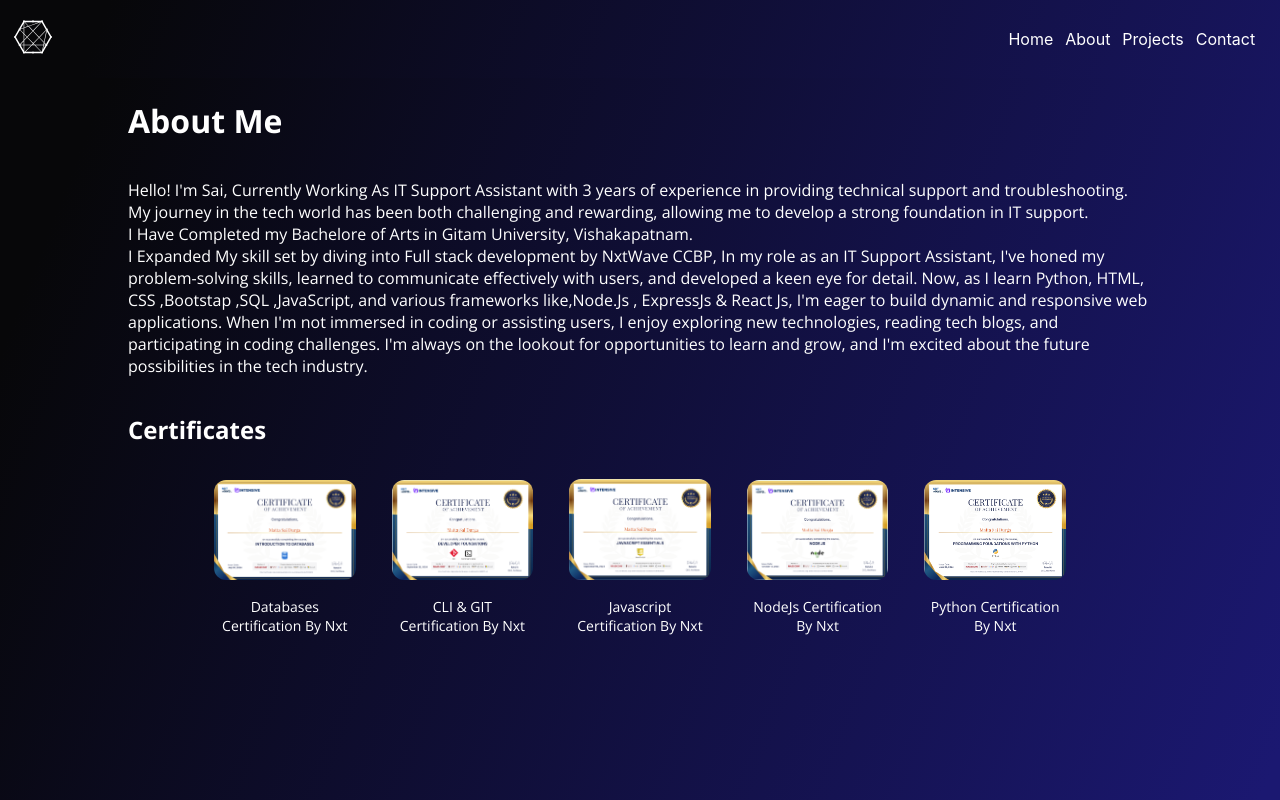
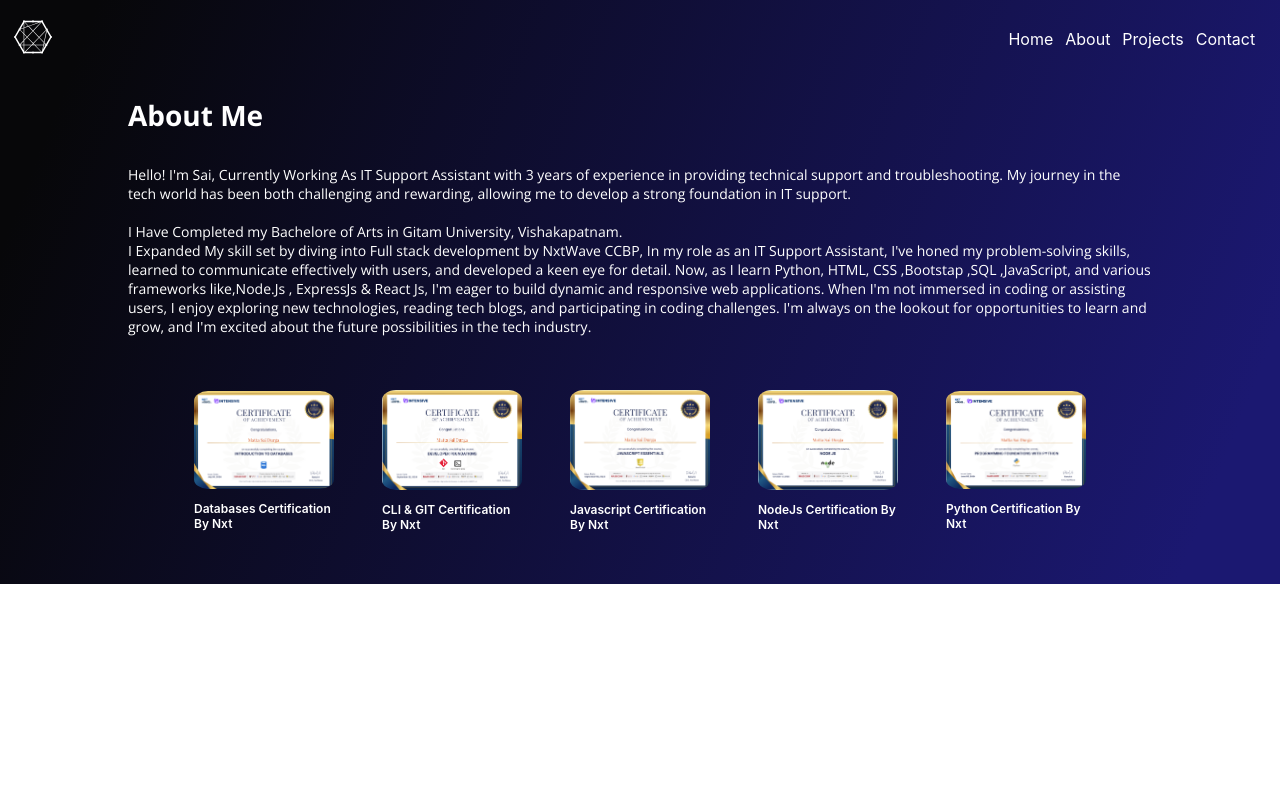
Before and after one commit to Matta-Sai/matta-sai.github.io, a React (Create React App) app: page /about in a window 1280 px wide. Shown: the top 800 px of the page. Built offline with nearby package versions, Linux system fonts and the light colour scheme; a web font is replaced by a local one.

Commit message:
added resume and minor changes to the UI

```diff
--- a/package.json
+++ b/package.json
@@ -1,5 +1,5 @@
 {
-  "homepage" : "http://matta-sai.github.io/",
+  "homepage": "http://matta-sai.github.io/",
   "name": "my-portfofio",
   "version": "0.1.0",
   "private": true,
@@ -11,6 +11,7 @@
     "react-icons": "^5.4.0",
     "react-router-dom": "^7.1.1",
     "react-scripts": "5.0.1",
+    "react-slick": "^0.30.3",
     "web-vitals": "^4.2.4"
   },
   "scripts": {
--- a/src/App.css
+++ b/src/App.css
@@ -3,4 +3,6 @@
     flex-direction: column;
     background-image: linear-gradient( 111.4deg,  rgba(7,7,9,1) 6.5%, rgba(27,24,113,1) 93.2% );
     background-size: cover;
+    width: 100%;
+    overflow-x: hidden;
 }
--- a/src/components/About/index.css
+++ b/src/components/About/index.css
@@ -1,74 +1,44 @@
 @import url('https://fonts.googleapis.com/css2?family=Open+Sans:ital,wght@0,300..800;1,300..800&family=Playwrite+AU+VIC+Guides&display=swap');
+.about-certificates-container {
+    display: flex;
+    flex-direction: column;
+    align-items: center;
+    height: 100%;
+    background-size: cover;
+}
+
 .about-container {
     display: flex;
     flex-direction: column;
-    background-image: linear-gradient( 111.4deg,  rgba(7,7,9,1) 6.5%, rgba(27,24,113,1) 93.2% );
-    height: 120vh;
-    background-size: cover;
     color: #ffffff;
     font-family: "open sans", sans-serif;
+    margin-left: 5%;
+    margin-right: 5%;
+    width: 80%;
 }
 
-.about-content-container {
-    display: flex;
-    flex-direction: column;
-    justify-content: flex-start;
-    padding-left: 10%;
-    padding-right: 10%;
+.about-heading {
+    font-size: 28px;
 }
 
 .about-desc {
-    font-size: 16px;
-}
-
-.certificates-container {
-    display: flex;
-    flex-direction: column;
-    justify-content: flex-start;
-    padding-left: 10%;
-    padding-right: 10%;
-    height: 100%;
-}
-
-.certificate-content {
-    display: flex;
-    flex-direction: row;
-    align-items: center;
-    justify-content: center;
-    width: 100%;
-    flex-wrap: wrap;
-}
-
-.certificate {
-    width: 15%;
-    min-width: 100px;
-    margin: 12px;
-    transition: ease-in-out 0.5s;
-    border: none;
-    outline: none;
-    background-color: transparent;
-}
-
-.certificate-logo {
-    width: 100%;
-    height: 100%;
-    border-radius: 12px;
-}
-
-.certificate :hover {
-    transform: scale(1.1);
-    transition: ease-in-out 0.5s;
-}
-
-.cert-name {
-    color: #ffffff;
-    font-family: "open sans", sans-serif;
     font-size: 14px;
+    margin-top: 12px;
 }
 
 @media screen and (max-width: 768px) {
     .about-container {
-        height: 150vh;
+        width: 92%;
     }
 
 }
+
+.certificates-list {
+    list-style-type: none;
+    padding-left: 0;
+    display: flex;
+    flex-direction: row;
+    background-size: cover;
+    flex-wrap: wrap;
+    justify-content: center;
+}
--- a/src/components/About/index.js
+++ b/src/components/About/index.js
@@ -1,3 +1,4 @@
+import CertificateCard from "../CertificateCard"
 import DatabasesCert from '../../assets/databases-cert.jpg'
 import CliCert from '../../assets/git&cli-cert.png'
 import JsCert from '../../assets/javascript-cert.png'
@@ -5,59 +6,70 @@
 import PythonCert from '../../assets/python-cert.png'
 import "./index.css"
 
+
+const certificatesData = [
+    {
+        id : 1,
+        imgSrc : DatabasesCert,
+        title : "Databases Certification By Nxt",
+        certUrl : "https://certificates.ccbp.in/intensive/introduction-to-databases?id=GLWCKIXQDQ"
+    },
+    {
+        id :2,
+        imgSrc : CliCert,
+        title : "CLI & GIT Certification By Nxt",
+        certUrl : "https://certificates.ccbp.in/intensive/developer-foundations?id=LDKPECPLAB"
+    },
+    {
+        id : 3,
+        imgSrc : JsCert,
+        title : "Javascript Certification By Nxt",
+        certUrl : "https://certificates.ccbp.in/intensive/javascript-essentials?id=DFFKCSKOIW"
+    },
+    {
+        id : 4,
+        imgSrc : NodeJs,
+        title : "NodeJs Certification By Nxt",
+        certUrl : "https://certificates.ccbp.in/intensive/node-js?id=KKYIYWCPQP"
+    },
+    {
+        id : 5,
+        imgSrc : PythonCert,
+        title : "Python Certification By Nxt",
+        certUrl : "https://certificates.ccbp.in/intensive/programming-foundations?id=QTJLJKYPQT"
+    },
+]
+
 const About = () => (
+    <div className = "about-certificates-container">
         <div className = "about-container">
-    <div className="about-content-container">
             <h1 className = "about-heading">About Me</h1>
-        <p className="about-desc">Hello! I'm Sai, Currently Working As IT Support Assistant with 3 years of experience in providing technical support and troubleshooting.
-            My journey in the tech world has been both challenging and rewarding, allowing me to develop a strong foundation in IT support.
+            <p className="about-desc">Hello! I'm Sai, Currently Working As IT Support
+                Assistant with 3 years of experience in providing technical support and troubleshooting.
+                My journey in the tech world has been both challenging and rewarding, allowing me to develop
+                a strong foundation in IT support.
+                <br/>
                 <br/>
                 I Have Completed my Bachelore of Arts in Gitam University, Vishakapatnam.
                 <br/>
                 I Expanded My skill set by diving into Full stack development by NxtWave CCBP,
-            In my role as an IT Support Assistant, I've honed my problem-solving skills, learned to communicate effectively with users,
-            and developed a keen eye for detail. Now, as I learn Python, HTML, CSS ,Bootstap ,SQL ,JavaScript, and various frameworks
+                In my role as an IT Support Assistant, I've honed my problem-solving skills,
+                learned to communicate effectively with users,
+                and developed a keen eye for detail. Now, as I learn Python, HTML, CSS ,Bootstap
+                ,SQL ,JavaScript, and various frameworks
                 like,Node.Js , ExpressJs & React Js,
                 I'm eager to build dynamic and responsive web applications.
                 When I'm not immersed in coding or assisting users, I enjoy exploring new technologies,
-            reading tech blogs, and participating in coding challenges. I'm always on the lookout for opportunities to learn and grow,
-            and I'm excited about the future possibilities in the tech industry.</p>
+                reading tech blogs, and participating in coding challenges. I'm always on the lookout for
+                opportunities to learn and grow,
+                and I'm excited about the future possibilities in the tech industry.
+            </p>
         </div>
-    <div className="certificates-container">
-        <h2>Certificates</h2>
-        <div className = "certificate-content">
-            <button className="certificate">
-            <a href = "https://certificates.ccbp.in/intensive/introduction-to-databases?id=GLWCKIXQDQ" rel = "noreferrer" target="_blank">
-                <img className ="certificate-logo" src = {DatabasesCert} alt = "certificate" />
-            </a>
-                <p className = "cert-name">Databases Certification By Nxt</p>
-            </button>
-            <button className="certificate">
-                <a href = "https://certificates.ccbp.in/intensive/developer-foundations?id=LDKPECPLAB" rel = "noreferrer" target="_blank">
-                    <img className ="certificate-logo" src = {CliCert} alt = "certificate" />
-                </a>
-                <p className = "cert-name">CLI & GIT Certification By Nxt</p>
-            </button>
-            <button className="certificate">
-            <a href = "https://certificates.ccbp.in/intensive/javascript-essentials?id=DFFKCSKOIW" rel = "noreferrer" target="_blank">
-                <img className ="certificate-logo" src = {JsCert} alt = "certificate" />
-            </a>
-            <p className = "cert-name">Javascript Certification By Nxt</p>
-            </button>
-            <button className="certificate">
-            <a href = "https://certificates.ccbp.in/intensive/node-js?id=KKYIYWCPQP" rel = "noreferrer" target="_blank">
-                <img className ="certificate-logo" src = {NodeJs} alt = "certificate" />
-            </a>
-            <p className = "cert-name">NodeJs Certification By Nxt</p>
-            </button>
-            <button className="certificate">
-            <a href = "https://certificates.ccbp.in/intensive/programming-foundations?id=QTJLJKYPQT" rel = "noreferrer" target="_blank">
-                <img className ="certificate-logo" src = {PythonCert} alt = "certificate" />
-            </a>
-            <p className = "cert-name">Python Certification By Nxt</p>
-            </button>
-        </div>
-    </div>
+        <ul className = "certificates-list">
+            {certificatesData.map((eachCert) => (
+                <CertificateCard key = {eachCert.id} certficateDetails = {eachCert} />
+            ))}
+        </ul>
     </div>
 )
 
--- /dev/null
+++ b/src/components/CertificateCard/index.css
@@ -0,0 +1,32 @@
+.certificate-img {
+    width: 100%;
+    border-radius: 10%;
+    margin: 0 auto;
+}
+
+.certificate-card {
+    width: 140px;
+    color: #ffffff;
+    display: flex;
+    flex-direction: column;
+    align-items: center;
+    justify-content: center;
+    margin: 12px;
+    padding: 12px;
+    border-radius: 12px;
+    cursor: pointer;
+}
+
+.certificate-title {
+    font-size: 12px;
+    font-weight: 600;
+}
+
+@media screen and (max-width: 768px) {
+    .certificate-card {
+        width: 40%;
+        margin: 6px;
+        padding: 3px;
+        border-radius: 6px;
+    }
+}
--- /dev/null
+++ b/src/components/CertificateCard/index.js
@@ -0,0 +1,17 @@
+import "./index.css"
+
+const CertificateCard = (props) => {
+    const { imgSrc, title,certUrl } = props.certficateDetails;
+
+    const onClickCert = () => {
+        window.open(certUrl, "_blank");
+    }
+    return(
+        <li className = "certificate-card" onClick = {onClickCert}>
+            <img src = {imgSrc} alt = {title} className = "certificate-img"/>
+            <p className = "certificate-title">{title}</p>
+        </li>
+    )
+}
+
+export default CertificateCard;
--- a/src/components/Home/index.js
+++ b/src/components/Home/index.js
@@ -1,6 +1,7 @@
 import {Component} from "react"
 import About from "../About"
 import Projects from '../Projects'
+import Resume from "../../assets/Matta-Sai-Resume-20241230.pdf"
 import { BsFacebook ,BsInstagram,BsLinkedin,BsGithub  } from "react-icons/bs";
 import "./index.css"
 
@@ -64,6 +65,9 @@
                         </a>
                     </button>
                 </div>
+                <a href={Resume} download="Matta-Sai-Resume-20241230">
+                <button className = "resume-button" type = "button">Download Resume</button>
+                </a>
             </div>
             </div>
             <About />
--- a/src/components/ProjectCard/index.css
+++ b/src/components/ProjectCard/index.css
@@ -31,7 +31,8 @@
         font-size: 12px;
     }
     .project-card{
-        width: 100%;
+        width: 80%;
+        margin: 32px;
     }
 
 }
--- a/src/components/Projects/index.css
+++ b/src/components/Projects/index.css
@@ -16,6 +16,6 @@
     justify-content: center;
     width: 100%;
     flex-wrap: wrap;
-    padding: 0;
-    margin: 0;
+    padding: 2%;
+    margin: 2%;
 }
```
Also changed, not shown: src/components/Home/index.css (+23 -2 lines), 2 other files (tests, documents, lock files or other folders). Lines whose indentation alone changed are shown as unchanged.
